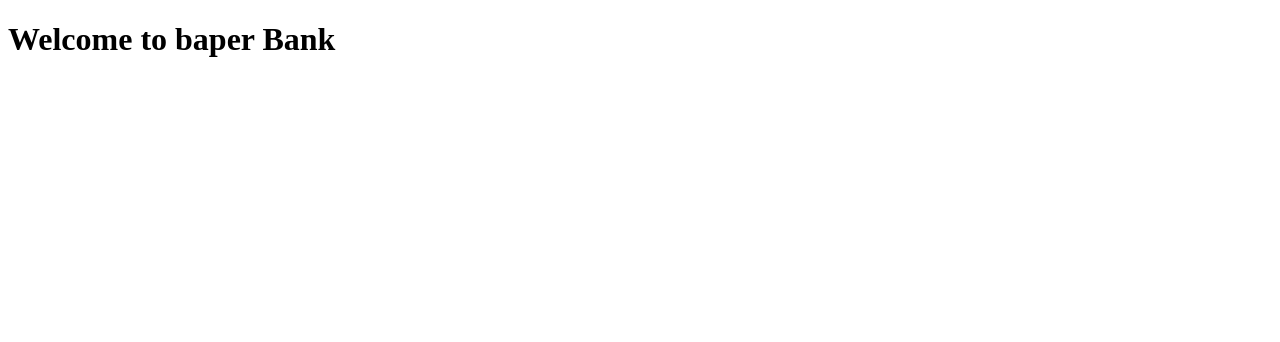
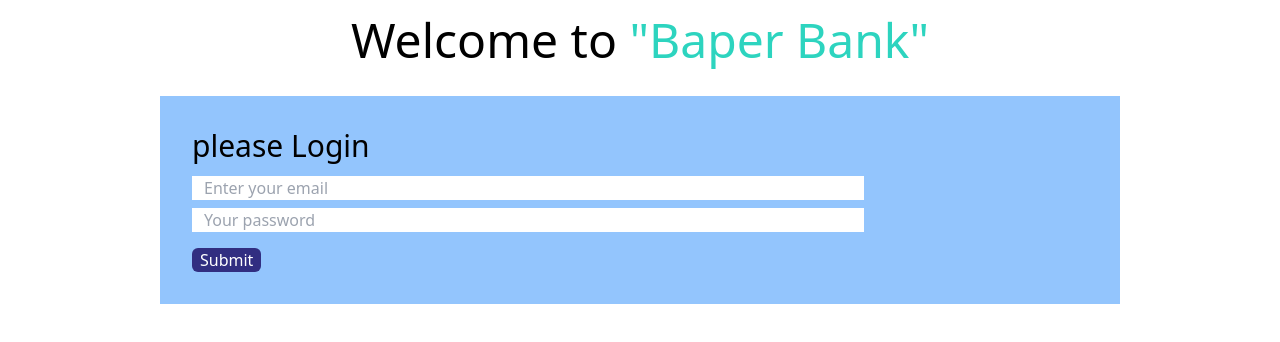
Before and after one commit to Flocky05/Bank, a plain HTML site: page index.html in a window 1280 px wide. Drawn offline with nearby package versions, Linux system fonts and the light colour scheme.

Commit message:
added data

```diff
--- a/index.html
+++ b/index.html
@@ -5,9 +5,22 @@
     <meta http-equiv="X-UA-Compatible" content="IE=edge">
     <meta name="viewport" content="width=device-width, initial-scale=1.0">
     <title>Baper Bank</title>
+    <script src="https://cdn.tailwindcss.com"></script>
 </head>
-<body>
-    <h1>Welcome to baper Bank</h1>
+<body class="">
+    <header>
+        <h1 class="text-5xl text-center mt-4">Welcome to <span class="font-medium text-teal-400">"Baper Bank"</span></h1>
+    </header>
+    <main>
+        <section class="bg-blue-300 w-9/12 mx-auto mt-8 p-8">
+            <h3 class="text-3xl font-light">please Login</h3>
+            <div class="mt-3">
+                <input class="w-9/12 block mb-2 px-3" type="email" placeholder="Enter your email">
+                <input class="w-9/12 block mb-2 px-3 " type="password" name="" id="" placeholder="Your password">
+                <button class="bg-indigo-900 hover:bg-rose-700 text-white rounded-md px-2 mt-2">Submit</button>
+            </div>
+        </section>
+    </main>
     <script src="js/script.js"></script>
 </body>
 </html>
```
